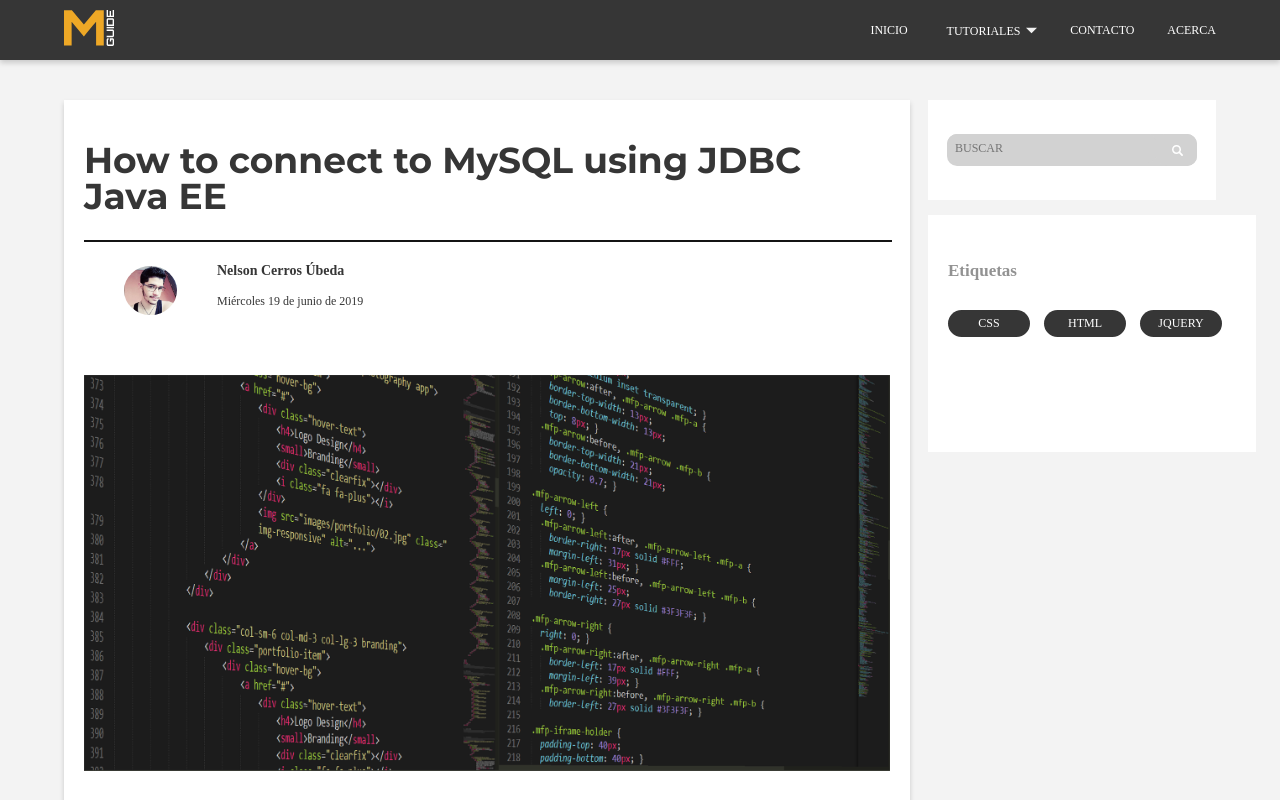
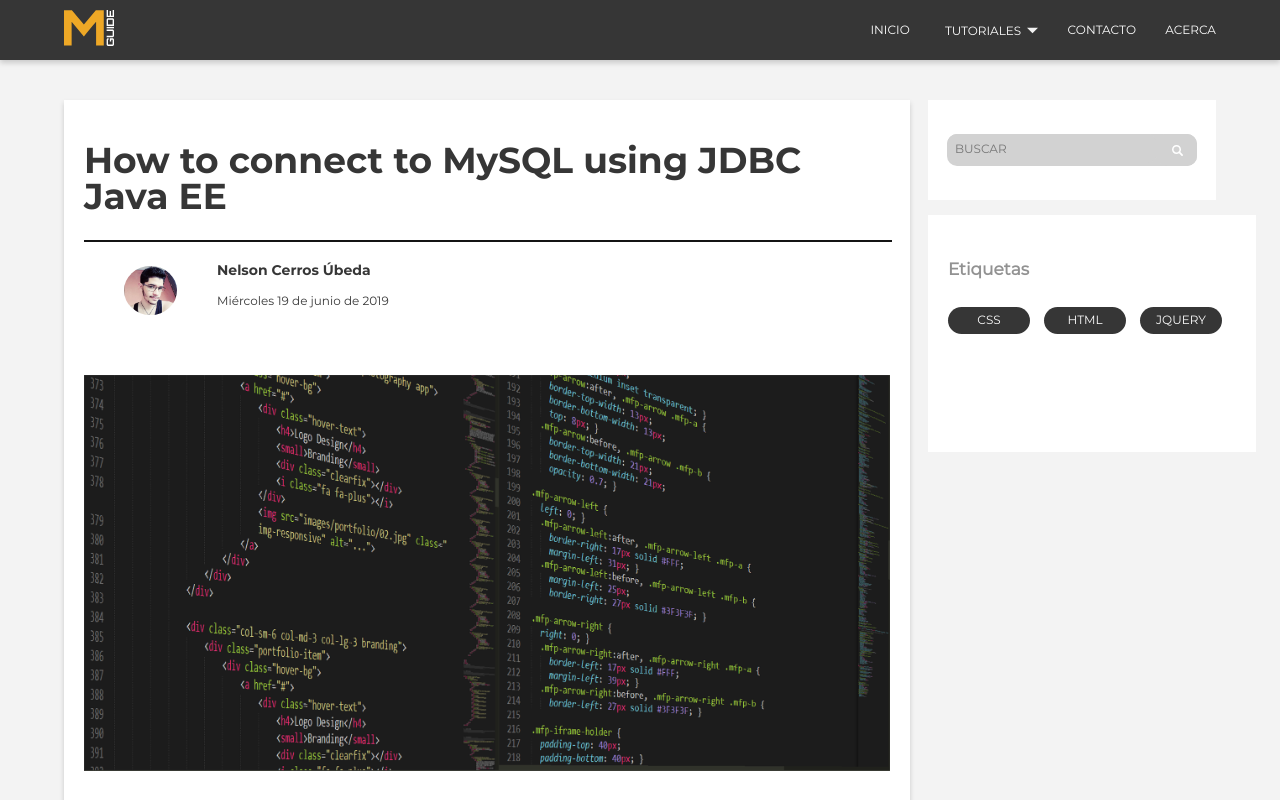
Before and after one commit to CardozaLeonardo/blog, a plain HTML site: page article.html in a window 1280 px wide. Shown: the top 800 px of the page. Drawn offline with Linux system fonts and the light colour scheme; files whose address does not match are found by name.

Commit message:
Montserrat Regular

```diff
--- a/style/style.css
+++ b/style/style.css
@@ -15,6 +15,12 @@
     font-family: "Montserrat-Bold";
     src: url(../font/montserrat-bold-webfont.woff) format("woff"),
     url(../font/montserrat-bold-webfont.woff2) format("woff2");
+  }
+
+  @font-face{
+    font-family: "Montserrat";
+    src: url(../font/montserrat-regular-webfont.woff) format("woff"),
+    url(../font/montserrat-regular-webfont.woff2) format("woff2");
   }
 
 body{
@@ -65,7 +71,7 @@ body{
     /* color: #302F2F; */
     color: white;
     text-transform: uppercase;
-    font-family: 'Montserrat';
+    font-family: Montserrat;
     height: inherit;
     font-size: 12px;
     line-height: 60px;
@@ -268,11 +274,11 @@ hr{
     text-decoration: none;
     color: #363636;
     font-weight: bold;
-    font-family: 'Montserrat';
+    font-family: Montserrat-Bold;
 }
 
 .post-date{
-    font-family: 'Montserrat';
+    font-family: Montserrat;
     font-size: 12px;
 }
 
```
Also changed, not shown: font/montserrat-regular-webfont.woff (added), font/montserrat-regular-webfont.woff2 (added).
